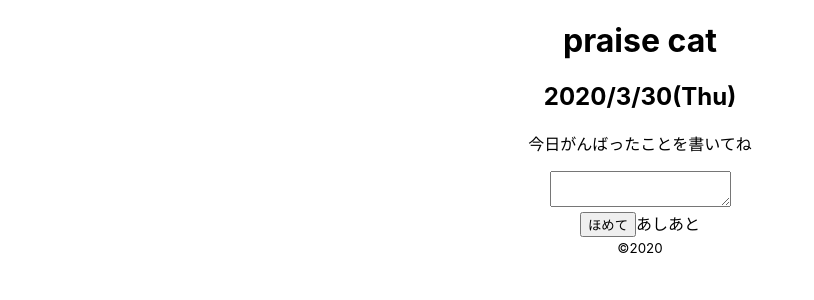
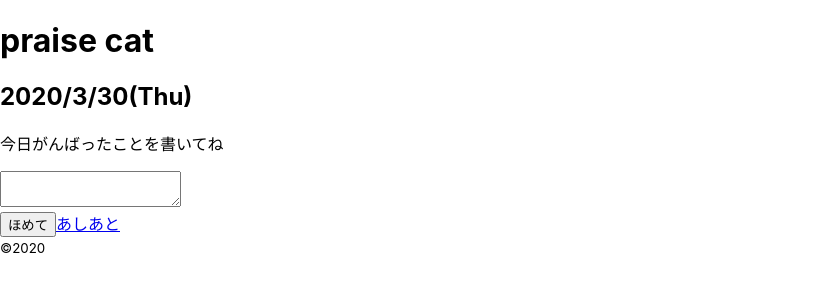
Before and after one commit to harutete/praise-cat, a React (Create React App) app: page / in a window 1280 px wide. Shown: the top 300 px of the page, without its empty margins (0-814 px from the left). Built offline with nearby package versions, Linux system fonts and the light colour scheme.

Commit message:
Add: ルーティング要素に置き換える

```diff
--- a/src/App.tsx
+++ b/src/App.tsx
@@ -1,5 +1,5 @@
-import React from 'react';
-import './App.css';
+import React from 'react'
+import { Link } from 'react-router-dom'
 
 const App = () => {
   const setDateStr  = () => {
@@ -26,7 +26,7 @@ const App = () => {
           </div>
           <div className="content-input-work__button-wrap">
             <button type="button">ほめて</button>
-            <a>あしあと</a>
+            <Link to="list">あしあと</Link>
           </div>
         </div>
       </main>
--- a/src/index.tsx
+++ b/src/index.tsx
@@ -1,13 +1,16 @@
-import React from 'react';
-import ReactDOM from 'react-dom';
+import React from 'react'
+import ReactDOM from 'react-dom'
+import { BrowserRouter } from 'react-router-dom'
 import './index.css';
-import App from './App';
-import * as serviceWorker from './serviceWorker';
+import App from './App'
+import * as serviceWorker from './serviceWorker'
 
 const rootElm = document.getElementById('root')
 ReactDOM.render(
   <React.StrictMode>
-    <App />
+    <BrowserRouter>
+      <App />
+    </BrowserRouter>
   </React.StrictMode>,
   rootElm
 );
```
